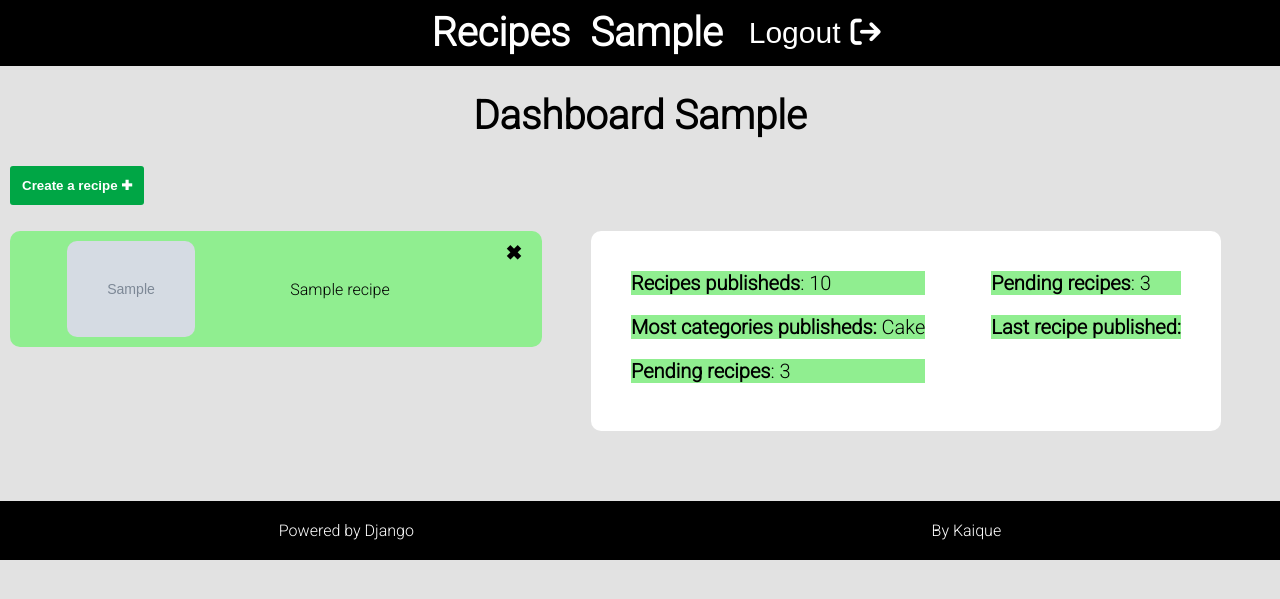
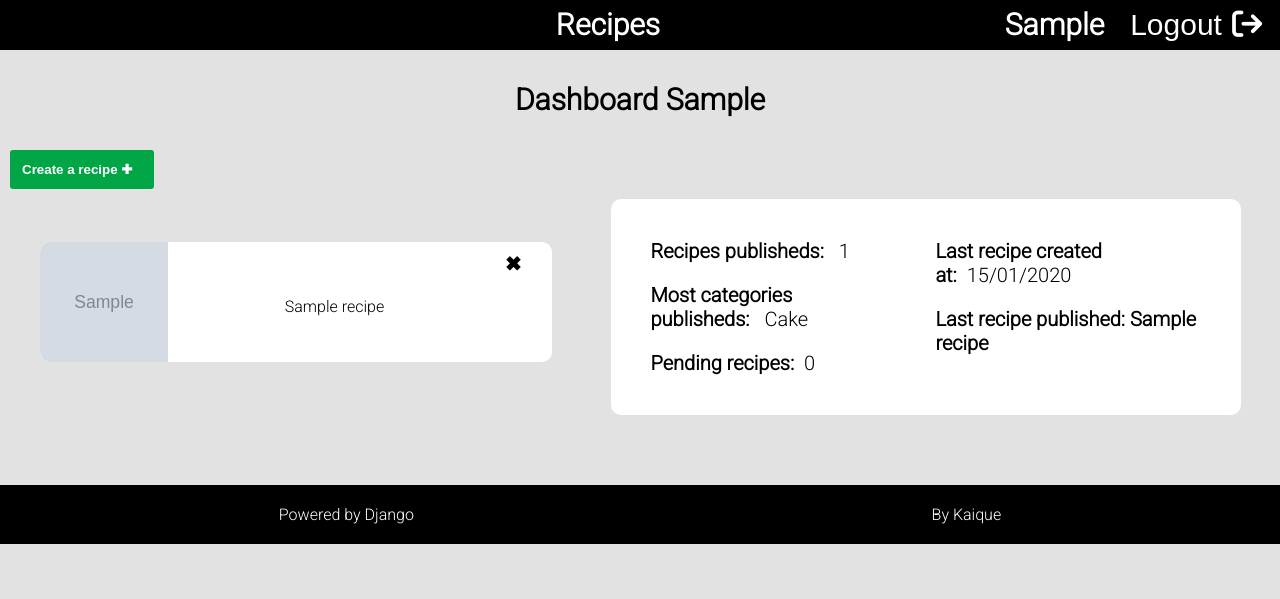
Before and after one commit to Kaique425/recipes, a Django app: page /authors/dashboard/ in a window 1280 px wide. Shown: the top 599 px of the page. Run offline with Django 4.2, Linux system fonts and the light colour scheme; a user stored in the database is signed in; tables that the repository leaves empty hold one stand-in row (values such as "Sample post"); grey boxes marked "Sample" are stand-in pictures; some libraries are stand-ins or nearby versions.

Commit message:
dashboard css styling completed

```diff
--- a/authors/templates/authors/pages/dashboard.html
+++ b/authors/templates/authors/pages/dashboard.html
@@ -7,16 +7,11 @@
     <div class="dshb-title-div" >
         <h1 class="dashboard-title" >Dashboard {{user|title}}</h1>
     </div>
-    <p><a href="{% url "author:create_recipe" %}"><button class="create-rcp-btn" ><strong>Create a recipe &#10010;</strong></button></a></p>
+    <div><a href="{% url "author:create_recipe" %}"><button class="create-rcp-btn" ><strong>Create a recipe &#10010;</strong></button></a></div>
     <div class="author-dashboard">
-        <div>
+        <div class="rcp-list-div" >
             {% for recipe in recipes %}
-            <div {% if recipe.is_published %}
-                    class="recipe-dashbord recipe-published"
-                    {% else %}
-                    class="recipe-dashbord recipe-pending"
-                    {% endif %}
-                    ><img width="100px" id="img-dsb-recipe" src="{{recipe.cover.url}}" alt=""><a href="{% url "author:edit_recipe" recipe.id %}">{{recipe.title}}</a>
+            <div class="recipe-dashbord"><img width="100px" id="img-dsb-recipe" src="{{recipe.cover.url}}" alt=""><a href="{% url "author:edit_recipe" recipe.id %}">{{recipe.title}}</a>
                 <form id="form-delete"  action="{% url "author:dashboard_recipe_delete" recipe.id %}" method="POST">
                     {% csrf_token %}
                     <button id="dsb-btn" type="submit" ><strong>&#10006;</strong></button>
@@ -30,21 +25,21 @@
         <div class="dshb-statistics-container" >
            <div>
                 <div class="dshb-statistics-div" >
-                    <strong>Recipes publisheds</strong>: 10
+                    <strong>Recipes publisheds:  </strong> {{info.is_published_rcp_length}}
                 </div>
                 <div class="dshb-statistics-div" >
                     <strong>Most categories publisheds:</strong> Cake
                 </div>
                 <div class="dshb-statistics-div" >
-                    <strong>Pending recipes</strong>: 3
+                    <strong>Pending recipes:</strong>{{info.not_published_rcp_length}}
                 </div>
            </div>
             <div>
                 <div class="dshb-statistics-div" >
-                    <strong>Pending recipes</strong>: 3
+                    <strong>Last recipe created at:</strong>{{info.last_created_recipe.created_at|date:"d/m/Y"}}
                 </div>
                 <div class="dshb-statistics-div" >
-                    <strong>Last recipe published:<a href="#"></a></strong>
+                    <strong>Last recipe published: <a href="{% url "recipe:recipe" info.last_created_recipe.id %}">{{info.last_created_recipe.title|truncatechars:20}}</a></strong>
                 </div>
             </div>
         </div>
--- a/authors/views.py
+++ b/authors/views.py
@@ -79,8 +79,13 @@ def login_validation_view(request):
 @login_required(login_url="author:login", redirect_field_name="next")
 def dashboard(request):
     recipes = Recipe.objects.filter(author=request.user).order_by("is_published")
+    info = {
+        "is_published_rcp_length":len(recipes.filter(is_published=True)),
+        "not_published_rcp_length": len(recipes.filter(is_published=False)),
+        "last_created_recipe": recipes.order_by("created_at").first()
+    }
 
-    context = {"recipes": recipes}
+    context = {"recipes": recipes, "info":info}
     return render(request, "authors/pages/dashboard.html", context)
 
 
@@ -126,8 +131,7 @@ class DashboardRecipes(View):
     def get_recipe(self, id):
         recipe = None
         if id:
-            recipe = Recipe.objects.filter(
-                is_published=False, author=self.request.user, pk=id
+            recipe = Recipe.objects.filter(author=self.request.user, pk=id
             ).first()
 
             if not recipe:
--- a/static/recipes/css/style.css
+++ b/static/recipes/css/style.css
@@ -1,13 +1,19 @@
 @import url('https://fonts.googleapis.com/css2?family=Poppins:wght@300&family=Roboto:ital,wght@0,300;1,100&display=swap');
 
+root{
+    font-family: 'roboto';
+}
+
 body{
-    font-family: 'roboto';
+    font-family: 'Roboto';
     background-color: rgb(226, 226, 226);
     margin: 0px;
     padding:0px;
 }
+strong{
+    margin-right:10px;
+}
 nav{
-    display: flex;
     background-color: black;
     color: white;
 }
@@ -16,7 +22,7 @@ nav a{
     text-decoration:none;
 }
 h1{
-    font-size: 40px;
+    font-size: 30px;
     line-height: 0px  ;
 }
 a{
@@ -42,8 +48,28 @@ footer{
     padding:20px;
     color:white;
 }
+.rcp-list-div{
+    margin:auto;
+}
+
+.navbar-container{
+    display:flex;
+    justify-content:space-between;
+    align-items:center;
+}
+.nav-home-section{
+    text-align:end;
+    width: 100%;
+}
+.nav-logout-section{
+    display:flex;
+    justify-content:flex-end;
+    align-items:center;
+    width: 100%;
+    text-align: end;
+}
 .dshb-statistics-div{
-    background-color: lightgreen;
+    background-color:white;
     margin: 20px;
 }
 .dshb-statistics-container{
@@ -55,21 +81,16 @@ footer{
     border-radius:10px;
     margin:0px auto;
     width: 50%;
-    height: 200px;
+    height: fit-content;
     background-color:white;
 }
 
 .dshb-title-div{
     text-align:center;
 }
-.recipe-published{
-    background-color:lightgreen;
-}
-.recipe-pending{
-    background-color: rgb(255, 255, 174);
-}
+
 .recipe-dashbord{
-    padding:10px;
+    background-color:white;
     border-radius:10px;
     position: relative;
     margin-bottom:10px;
@@ -77,10 +98,15 @@ footer{
     flex-wrap:nowrap;
     flex-direction:row;
     align-items:center;
-    justify-content:space-around;
+    justify-content:space-between;
     width:40vw;
     height:fit-content;
     transition: all 150ms ease-in-out;
+}
+.recipe-dashbord a{
+    margin-top:10px;
+    margin-right: 50px;
+    padding: 10px;
 }
 .recipe-dashbord:hover{
     transform:scale(1.02);
@@ -103,7 +129,8 @@ footer{
     transform:scale(1.1);
 }
 #img-dsb-recipe{
-    border-radius:10px;
+    border-radius:10px 0px 0px 10px;
+    height: 15vh;
     width:25%;
 }
 .dashboard-title{
--- a/templates/recipes/navbar.html
+++ b/templates/recipes/navbar.html
@@ -1,10 +1,11 @@
 <nav>
     <ul class="navbar-container"  >
-        <li>
+        <div class="nav-home-section" >
             <a href="{% url 'recipe:home' %}">
                 <h1>Recipes</h1>
             </a>
-        </li>
+        </div>
+        <div class="nav-logout-section" >
             <li>
                 <a href="{% url "author:dashboard" %}"><h1>{{request.user.username|title}}</h1></a>
             </li>
@@ -18,5 +19,6 @@
 
                 </form>
             </li>
+        </div>
     </ul>
 </nav>
```
Also changed, not shown: other parts of static/recipes/css/style.css (+92 -17 lines), media/recipes/cover/2022/06/22/download.jpg (added), media/recipes/cover/2022/06/22/download_1.jpg (added), media/recipes/cover/2022/06/22/download_1_macAFoE.jpg (added), media/recipes/cover/2022/06/22/download_2.jpg (added), media/recipes/cover/2022/06/22/images.jpg (added). Lines whose indentation alone changed are shown as unchanged.
